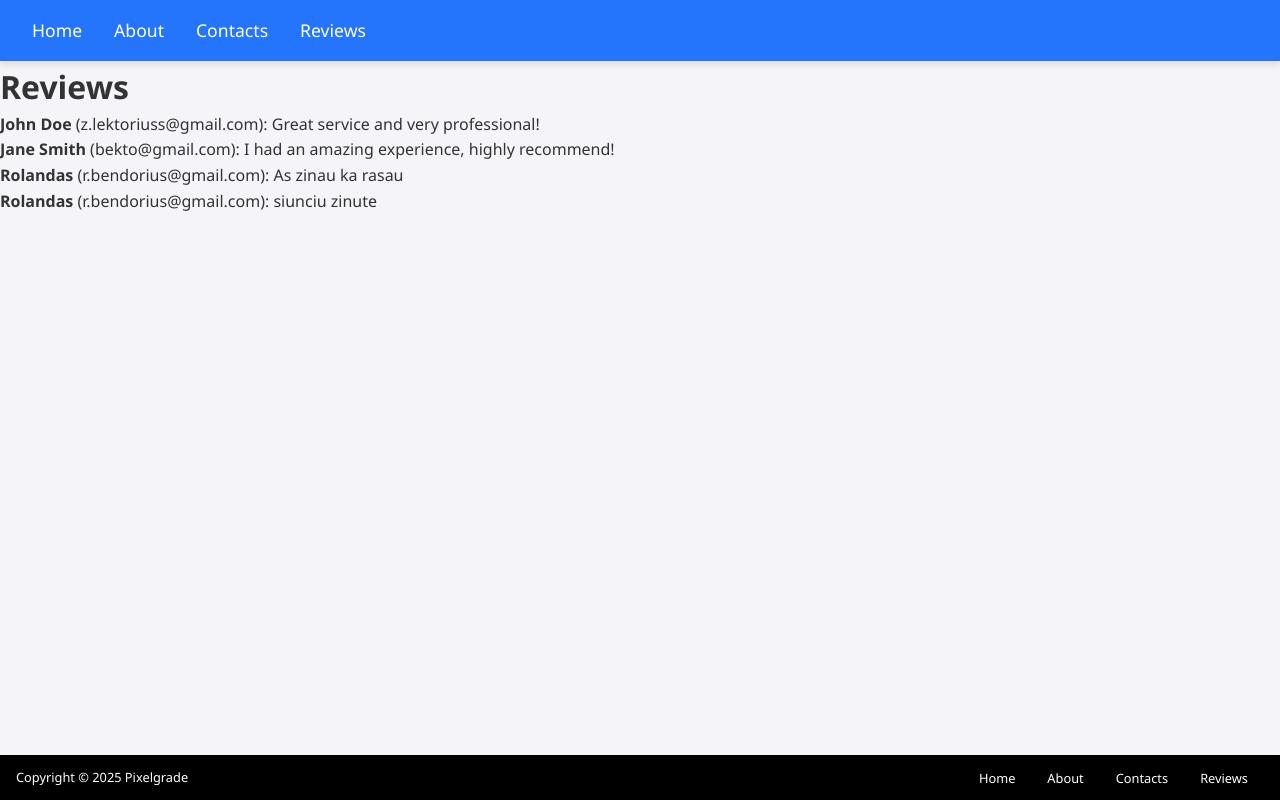
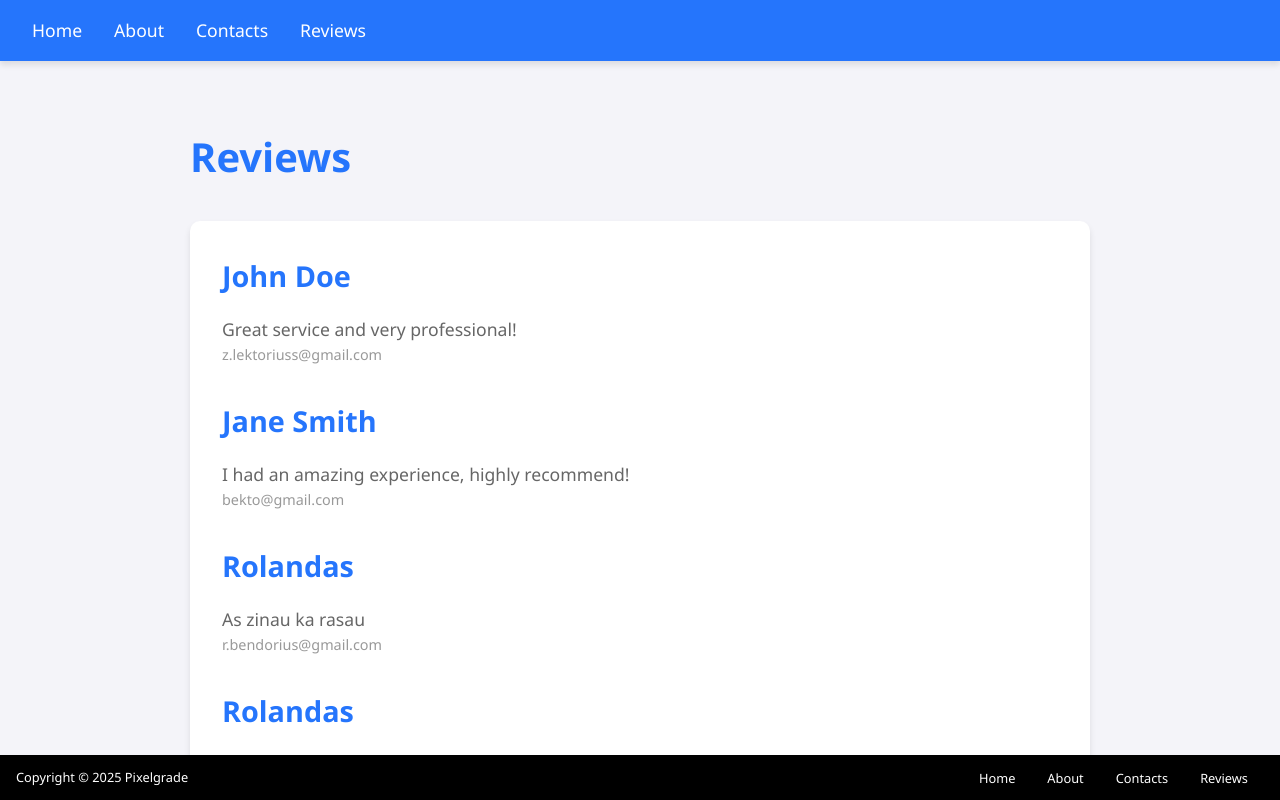
Before and after one commit to Rolandas5/react-router-projektas, a React (Vite) app: page /reviews in a window 1280 px wide. Shown: the top 800 px of the page. Built offline with nearby package versions, Linux system fonts and the light colour scheme; data requests are answered from the project's data file.

Commit message:
react-router-projektas

```diff
--- a/db.json
+++ b/db.json
@@ -23,6 +23,12 @@
       "name": "Rolandas",
       "email": "r.bendorius@gmail.com",
       "message": "siunciu zinute"
+    },
+    {
+      "id": "dc15",
+      "name": "Bendorius",
+      "email": "r.bendorius@gmail.com",
+      "message": "dfdfggdfh"
     }
   ]
 }
--- a/src/pages/ReviewsPage/Reviews.jsx
+++ b/src/pages/ReviewsPage/Reviews.jsx
@@ -1,5 +1,6 @@
 import { useState, useEffect } from 'react';
 import axios from 'axios';
+import './reviews.css';
 import { api } from '../../constants/globalConstants';
 
 const Reviews = () => {
@@ -10,7 +11,6 @@ const Reviews = () => {
       try {
         // Naudojame GET metodą
         const response = await axios.get(`${api}/reviews`);
-        console.log('Gauti duomenys iš serverio:', response.data); // <-- ČIA PATIKRINSI!
         setReviews(response.data);
       } catch (error) {
         console.error('Klaida gaunant atsiliepimus:', error);
@@ -20,16 +20,18 @@ const Reviews = () => {
   }, []);
 
   return (
-    <div>
-      <h1>Reviews</h1>
-      <ul>
+    <section className="reviews">
+      <h2>Reviews</h2>
+      <div className="reviews-list">
         {reviews.map((review) => (
-          <li key={review.id}>
-            <strong>{review.name}</strong> ({review.email}): {review.message}
-          </li>
+          <div key={review.id} className="review-item">
+            <h3>{review.name}</h3>
+            <p>{review.message}</p>
+            <small>{review.email}</small>
+          </div>
         ))}
-      </ul>
-    </div>
+      </div>
+    </section>
   );
 };
 
--- /dev/null
+++ b/src/pages/ReviewsPage/reviews.css
@@ -0,0 +1,39 @@
+.reviews {
+  padding: 4rem 0;
+  max-width: 900px;
+  margin: 0 auto;
+}
+
+.reviews h2 {
+  font-size: 2.5rem;
+  margin-bottom: 2rem;
+  color: #2575fc;
+}
+
+.reviews-list {
+  background-color: white;
+  padding: 2rem;
+  border-radius: 10px;
+  box-shadow: 0 4px 6px rgba(0, 0, 0, 0.1);
+}
+
+.review-item {
+  margin-bottom: 2rem;
+}
+
+.review-item h3 {
+  font-size: 1.8rem;
+  margin-bottom: 1rem;
+  color: #2575fc;
+}
+
+.review-item p {
+  font-size: 1.1rem;
+  color: #666;
+}
+
+.review-item small {
+  display: block;
+  font-size: 0.9rem;
+  color: #999;
+}
```
